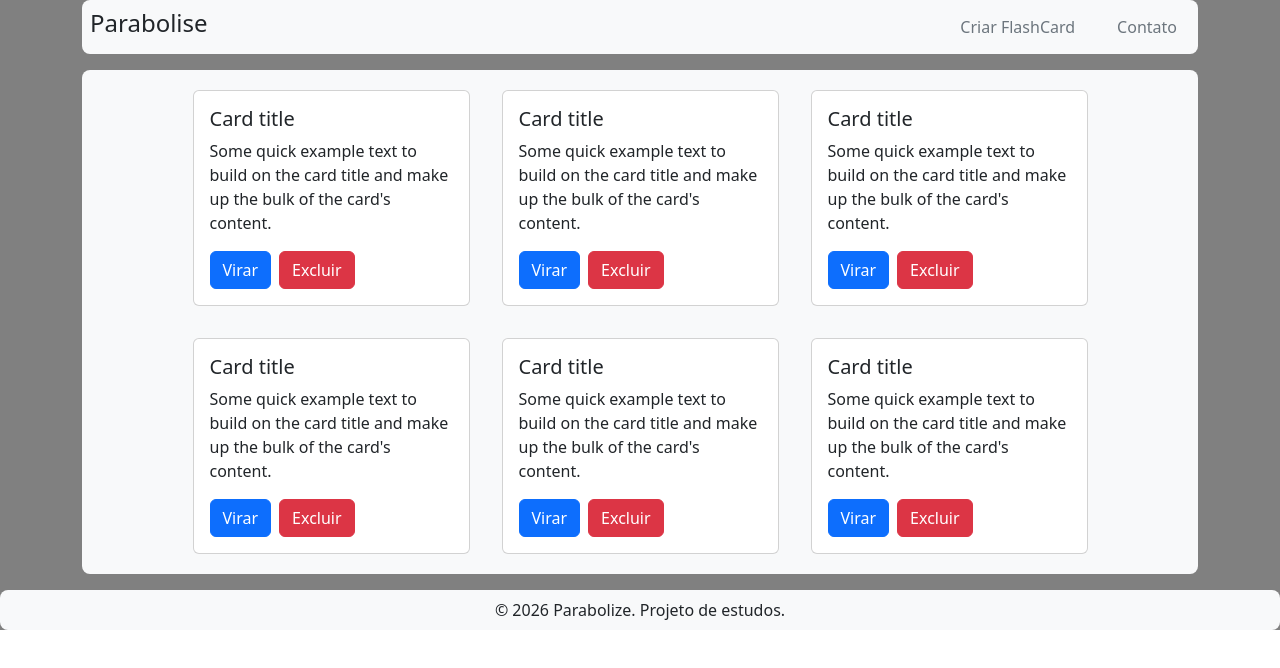
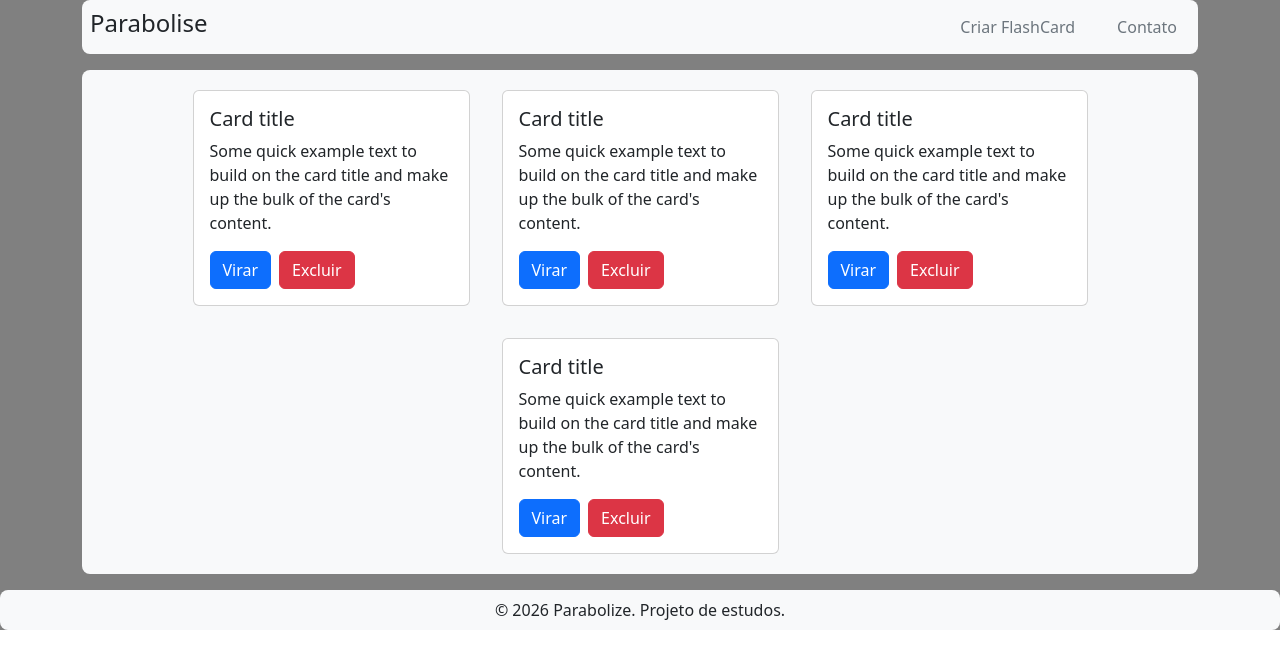
Before and after one commit to LouisLuos/parabolise, a React (Vite) app: page / in a window 1280 px wide. Shown: the top 668 px of the page. Built offline with nearby package versions, Linux system fonts and the light colour scheme.

Commit message:
feat: criando componente inputCreateCard + implementação da lógica de elaborar novos FlashCards

```diff
--- a/src/App.jsx
+++ b/src/App.jsx
@@ -32,8 +32,7 @@ export default function App() {
             <Card></Card>
             <Card></Card>
             <Card></Card>
-            <Card></Card>
-            <Card></Card>
+
           </ContainerCard>
         </div>
         <FooterComponent></FooterComponent>
--- a/src/App.module.css
+++ b/src/App.module.css
@@ -1,4 +1,3 @@
 .app {
     background-color: gray;
-    height: 100%;
 }
```
